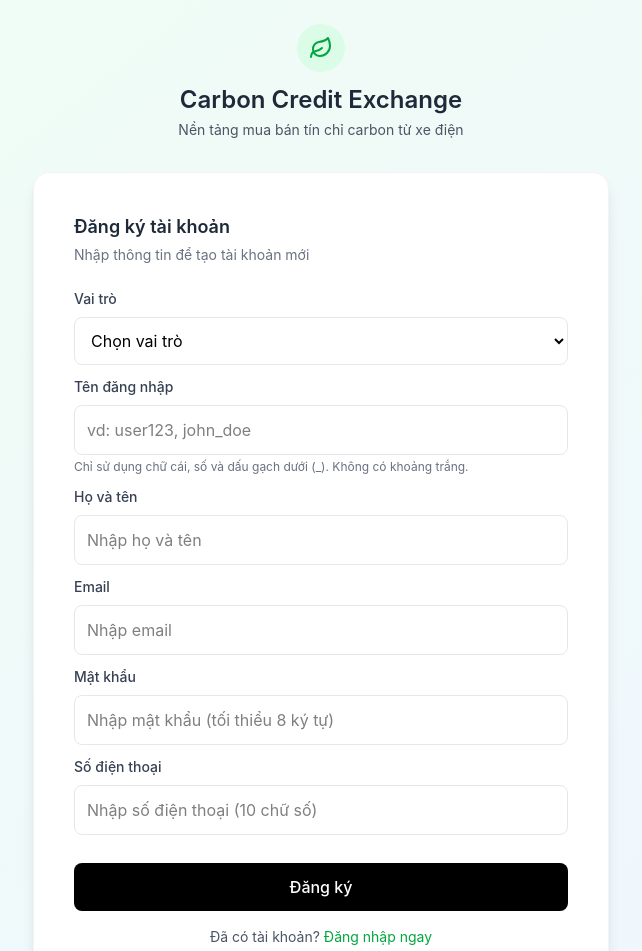
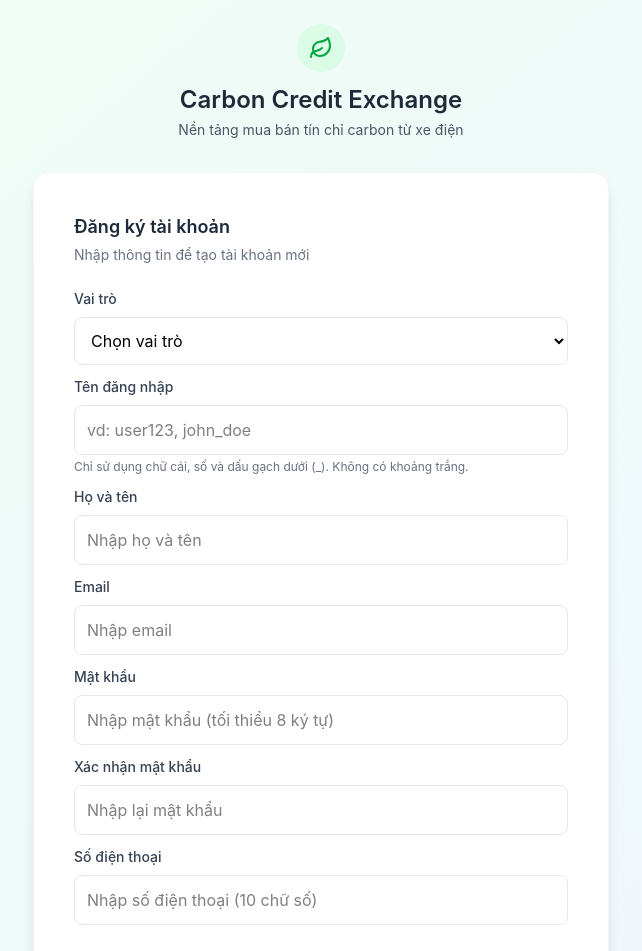
Before and after one commit to hieucao2404/CarbonCreditMarketplace, a React (Vite) app in the folder frontend/: page /register in a window 1280 px wide. Shown: the top 951 px of the page, without its empty margins (319-961 px from the left). Built offline with nearby package versions, Linux system fonts and the light colour scheme.

Commit message:
add confirmpassword

```diff
--- a/frontend/src/pages/RegisterPage.jsx
+++ b/frontend/src/pages/RegisterPage.jsx
@@ -9,6 +9,7 @@ const RegisterPage = () => {
     username: "",
     email: "",
     password: "",
+    confirmPassword: "", // ← THÊM FIELD NÀY
     fullName: "",
     phone: "",
   });
@@ -30,13 +31,14 @@ const RegisterPage = () => {
 
   const validateForm = () => {
     const newErrors = {};
-    const { role, username, email, password, fullName, phone } = formData;
+    const { role, username, email, password, confirmPassword, fullName, phone } = formData;
 
     // Required fields
     if (!role) newErrors.role = "Vui lòng chọn vai trò";
     if (!username) newErrors.username = "Vui lòng nhập tên đăng nhập";
     if (!email) newErrors.email = "Vui lòng nhập email";
     if (!password) newErrors.password = "Vui lòng nhập mật khẩu";
+    if (!confirmPassword) newErrors.confirmPassword = "Vui lòng xác nhận mật khẩu"; // ← THÊM VALIDATION
     if (!fullName) newErrors.fullName = "Vui lòng nhập họ và tên";
     if (!phone) newErrors.phone = "Vui lòng nhập số điện thoại";
 
@@ -48,6 +50,11 @@ const RegisterPage = () => {
     // Password validation: minimum 8 characters
     if (password && password.length < 8) {
       newErrors.password = "Mật khẩu phải có ít nhất 8 ký tự";
+    }
+
+    // ← THÊM VALIDATION XÁC NHẬN MẬT KHẨU
+    if (password && confirmPassword && password !== confirmPassword) {
+      newErrors.confirmPassword = "Mật khẩu xác nhận không khớp";
     }
 
     // Email validation
@@ -72,10 +79,13 @@ const RegisterPage = () => {
 
     setLoading(true);
     try {
+      // ← KHÔNG GỬI confirmPassword lên backend
+      const { confirmPassword, ...dataToSend } = formData;
+
       const res = await fetch("http://localhost:8080/api/auth/register", {
         method: "POST",
         headers: { "Content-Type": "application/json" },
-        body: JSON.stringify(formData),
+        body: JSON.stringify(dataToSend),
       });
 
       const data = await res.json();
@@ -210,8 +220,6 @@ const RegisterPage = () => {
           <option value="">Chọn vai trò</option>
           <option value="EV_OWNER">Chủ sở hữu xe điện</option>
           <option value="BUYER">Người mua tín chỉ carbon</option>
-          {/* <option value="CVA">Người xác minh</option>
-          <option value="ADMIN">Quản trị viên</option> */}
         </select>
         {errors.role && (
           <p className="text-red-500 text-xs mb-3">{errors.role}</p>
@@ -296,6 +304,26 @@ const RegisterPage = () => {
           <p className="text-red-500 text-xs mb-3">{errors.password}</p>
         )}
 
+        {/* ← THÊM FIELD XÁC NHẬN MẬT KHẨU */}
+        <label className="block mb-2 text-gray-700 text-sm font-medium mt-2">
+          Xác nhận mật khẩu
+        </label>
+        <input
+          type="password"
+          name="confirmPassword"
+          placeholder="Nhập lại mật khẩu"
+          value={formData.confirmPassword}
+          onChange={handleChange}
+          className={`w-full border rounded-lg p-3 mb-1 focus:outline-none focus:ring-2 ${
+            errors.confirmPassword
+              ? "border-red-400 focus:ring-red-400"
+              : "border-gray-200 focus:ring-green-400"
+          }`}
+        />
+        {errors.confirmPassword && (
+          <p className="text-red-500 text-xs mb-3">{errors.confirmPassword}</p>
+        )}
+
         <label className="block mb-2 text-gray-700 text-sm font-medium mt-2">
           Số điện thoại
         </label>
```
